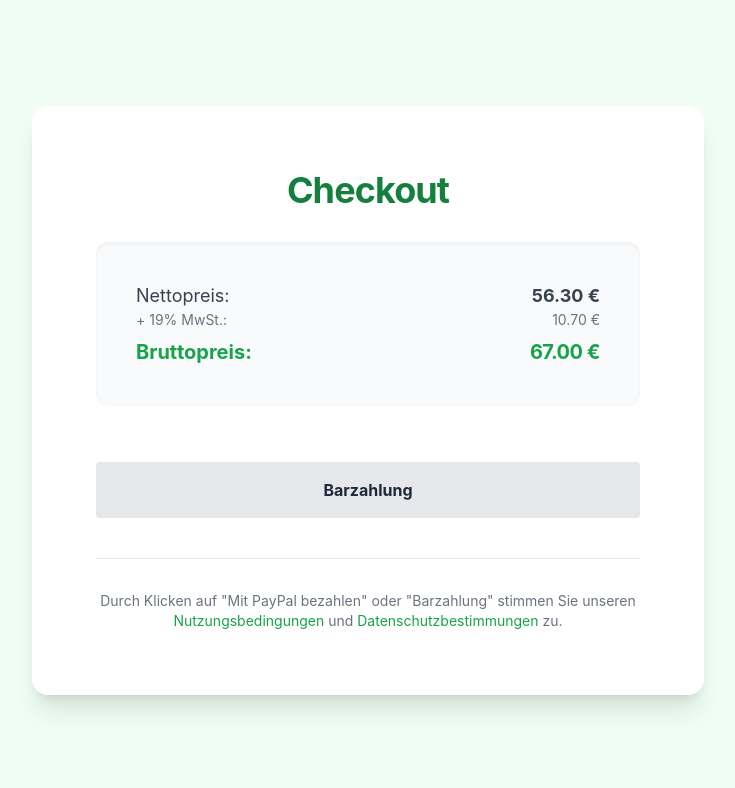
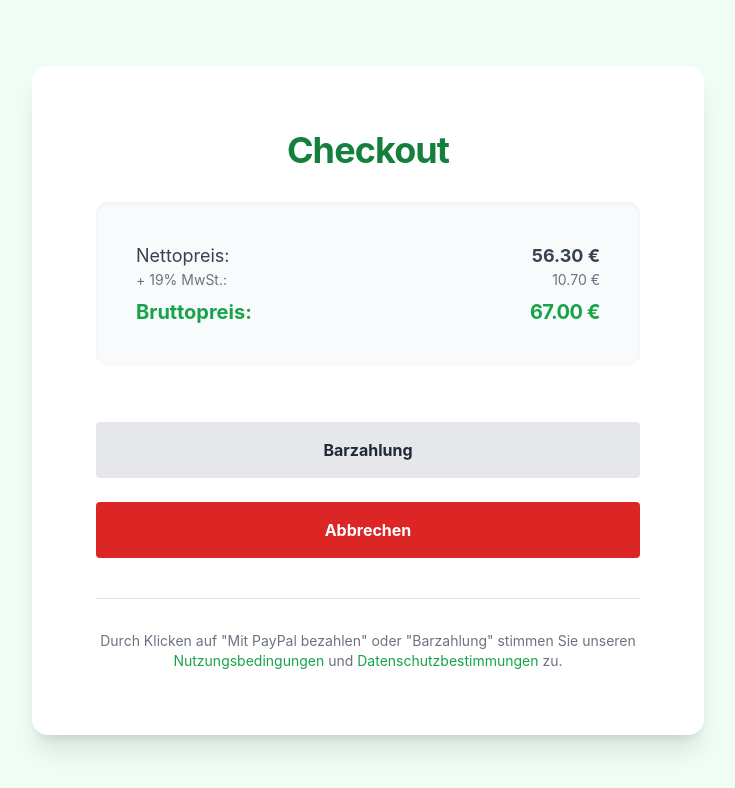
Before and after one commit to SE-2-Wuhler/cash-register-system-frontend, a React (Create React App) app: page /sco/pay in a window 1280 px wide. Shown: the top 788 px of the page, without its empty margins (272-1007 px from the left). Built offline with nearby package versions, Linux system fonts and the light colour scheme.

Commit message:
Füge CancelDialog-Komponente zu Pledge-, Sco- und Pay-Seiten hinzu; implementiere Abbruchlogik und verbessere Benutzerinteraktion

```diff
--- a/src/utils/components/CancelDialog.js
+++ b/src/utils/components/CancelDialog.js
@@ -2,7 +2,7 @@ const CancelDialog = ({ isOpen, onClose, onConfirm, message }) => {
     if (!isOpen) return null;
 
     return (
-        <div className="fixed inset-0 bg-black bg-opacity-50 z-50 flex items-center justify-center p-4">
+        <div className="fixed inset-0 bg-black bg-opacity-50 z-500000 flex items-center justify-center p-4">
             <div className="bg-white rounded-lg max-w-md w-full">
                 <div className="p-6">
                     <h3 className="text-lg font-semibold mb-2">
--- a/src/views/pledge/Pledge.js
+++ b/src/views/pledge/Pledge.js
@@ -1,8 +1,9 @@
 import React, { useState, useEffect } from 'react';
-import { AlertCircle, Trash2, CreditCard } from 'lucide-react';
+import { AlertCircle, Trash2, CreditCard, XCircle } from 'lucide-react';
 import { productService } from '../../api/services/productService';
 import { useApi } from '../../hooks/useApi';
 import { useNavigate } from 'react-router-dom';
+import CancelDialog from '../../utils/components/CancelDialog';
 const NotificationBar = ({ notification }) => (
     <div className={`fixed top-0 left-0 right-0 z-50 transition-transform duration-500 ${notification ? 'translate-y-0' : '-translate-y-full'}`}>
         <div className={`${notification?.type === 'error' ? 'bg-red-500' : 'bg-blue-500'} text-white p-4 flex items-center justify-center shadow-lg`}>
@@ -45,6 +46,7 @@ const Pledge = () => {
     const [notification, setNotification] = useState(null);
     const [barcodeBuffer, setBarcodeBuffer] = useState('');
     const [lastKeypressTime, setLastKeypressTime] = useState(0);
+    const [showCancelDialog, setShowCancelDialog] = useState(false);
 
     const {
         execute: fetchProductByBarcode,
@@ -134,9 +136,31 @@ const Pledge = () => {
         }
     }, [notification]);
 
+    const handleCancel = () => {
+        if (scannedBottles.length > 0) {
+            setShowCancelDialog(true);
+        } else {
+            setScannedBottles([]);
+            navigate('/');
+        }
+    };
+
+    const handleCancelConfirm = () => {
+        setScannedBottles([]);
+        setShowCancelDialog(false);
+        navigate('/');
+    }
+
     return (
         <div className="min-h-screen p-4 bg-blue-50">
             <NotificationBar notification={notification} />
+
+            <CancelDialog
+                isOpen={showCancelDialog}
+                onClose={() => setShowCancelDialog(false)}
+                onConfirm={() => handleCancelConfirm()}
+                message={`Möchten Sie den Vorgang wirklich abbrechen? Alle gescannten Flaschen werden gelöscht.`}
+            />
 
             {barcodeLoading && (
                 <div className="fixed top-4 right-4 bg-yellow-100 p-2 rounded">
@@ -178,6 +202,13 @@ const Pledge = () => {
                                 <span className="ml-3">{calculateTotal().toFixed(2)}€</span>
                             </div>
                             <button
+                                onClick={() => handleCancel()}
+                                className="bg-red-500 hover:bg-red-600 text-white px-6 py-3 rounded-lg flex items-center space-x-3 transition-colors text-lg"
+                            >
+                                <XCircle size={24} />
+                                <span>Abbrechen</span>
+                            </button>
+                            <button
                                 onClick={handlePrint}
                                 className="bg-blue-500 hover:bg-blue-600 text-white px-8 py-3 rounded-lg flex items-center space-x-3 transition-colors text-lg disabled:opacity-50 disabled:cursor-not-allowed"
                                 disabled={scannedBottles.length === 0}
--- a/src/views/sco/Sco.js
+++ b/src/views/sco/Sco.js
@@ -230,10 +230,19 @@ const Sco = () => {
     }, {});
 
     const handleCancel = () => {
+        if (scannedItems.length > 0) {
+            setShowCancelDialog(true);
+        } else {
+            setScannedItems([]);
+            navigate('/');
+        }
+    };
+
+    const handleCancelConfirm = () => {
         setScannedItems([]);
         setShowCancelDialog(false);
-        navigate('/');  // oder wohin auch immer der Nutzer zurückkehren soll
-    };
+        navigate('/');
+    }
 
     const calculateTotal = () => {
         return scannedItems.reduce((sum, item) => sum + (item.price * item.quantity), 0);
@@ -250,8 +259,8 @@ const Sco = () => {
             <CancelDialog
                 isOpen={showCancelDialog}
                 onClose={() => setShowCancelDialog(false)}
-                onConfirm={handleCancel}
-                message="Möchtest du den aktuellen Vorgang wirklich abbrechen? Alle gescannten Artikel werden gelöscht."
+                onConfirm={handleCancelConfirm}
+                message="Möchtest du den aktuellen Vorgang wirklich abbrechen? Alle gescannten Artikel gehen verloren."
             />
 
             {barcodeLoading && (
@@ -296,15 +305,13 @@ const Sco = () => {
                                 <span className="ml-3">{calculateTotal().toFixed(2)}€</span>
                             </div>
                             <div className="flex gap-3">
-                                {scannedItems.length > 0 && (
                                     <button
-                                        onClick={() => setShowCancelDialog(true)}
+                                    onClick={handleCancel}
                                         className="bg-red-500 hover:bg-red-600 text-white px-6 py-3 rounded-lg flex items-center space-x-3 transition-colors text-lg"
                                     >
                                         <XCircle size={24} />
                                         <span>Abbrechen</span>
-                                    </button>
-                                )}
+                                </button>
                                 <button
                                     onClick={handlePayment}
                                     className="bg-green-500 hover:bg-green-600 text-white px-8 py-3 rounded-lg flex items-center space-x-3 transition-colors text-lg"
--- a/src/views/sco/pay/Pay.js
+++ b/src/views/sco/pay/Pay.js
@@ -1,6 +1,7 @@
 import React, { useState, useEffect } from 'react';
 import { PayPalScriptProvider, PayPalButtons } from '@paypal/react-paypal-js';
 import { useNavigate } from 'react-router-dom';
+import CancelDialog from '../../../utils/components/CancelDialog';
 
 
 function Pay() {
@@ -11,6 +12,7 @@ function Pay() {
   const [loading, setLoading] = useState(true);
   const [error, setError] = useState(null);
   const [paymentError, setPaymentError] = useState(null);
+  const [showCancelDialog, setShowCancelDialog] = useState(false);
 
   useEffect(() => {
     const fetchPrice = async () => {
@@ -30,8 +32,8 @@ function Pay() {
 
   if (loading) {
     return (
-      <div className="container mx-auto p-4 h-screen flex items-center justify-center"> {/* Flexbox für Zentrierung */}
-        <div className="text-center"> {/* Innerer Container für Textzentrierung */}
+      <div className="container mx-auto p-4 h-screen flex items-center justify-center">
+        <div className="text-center">
           <div className="animate-spin rounded-full h-16 w-16 border-t-2 border-b-2 border-green-500 mx-auto"></div>
           <p className="mt-2 text-gray-600">Lade Preis...</p>
         </div>
@@ -75,11 +77,28 @@ function Pay() {
     }
     return null;
   };
+
+  const handleCancel = () => {
+    setShowCancelDialog(true);
+  };
+
+  const handleCancelConfirm = () => {
+    setShowCancelDialog(false);
+    navigate('/');
+  }
+
   const paypalClientId = "AbV-7ICaqhM9Xn21eTHQakdRmE0F5IS83yhLr5QNQBIWvbDZcqPPytIFq3AEPKjh09a3lpmMaQMo2DyW";
   return (
     <PayPalScriptProvider options={{ "client-id": "AbV-7ICaqhM9Xn21eTHQakdRmE0F5IS83yhLr5QNQBIWvbDZcqPPytIFq3AEPKjh09a3lpmMaQMo2DyW", "currency": "EUR", "disable-funding": "card" }}>
-      <div className="min-h-screen flex items-center justify-center bg-green-50"> {/* Hauptcontainer für vertikale Zentrierung */}
-        <div className="bg-white rounded-2xl shadow-xl p-16 max-w-2xl w-full mx-auto"> {/* Breite angepasst und Margin für horizontale Zentrierung */}
+      <div className="min-h-screen flex items-center justify-center bg-green-50">
+        <CancelDialog
+          isOpen={showCancelDialog}
+          onClose={() => setShowCancelDialog(false)}
+          onConfirm={handleCancelConfirm}
+          message="Möchtest du den aktuellen Vorgang wirklich abbrechen? Alle gescannten Artikel gehen verloren."
+        />
+
+        <div className="bg-white rounded-2xl shadow-xl p-16 max-w-2xl w-full mx-auto">
           <h1 className="text-4xl font-bold mb-8 text-green-700 text-center tracking-tight">Checkout</h1>
 
           <div className="bg-gray-50 rounded-xl p-10 mb-8 shadow-inner">
@@ -93,6 +112,7 @@ function Pay() {
                 color: 'gold',
                 tagline: false,
                 height: 52,
+
                 shape: 'rect',
                 label: 'paypal'
               }}
@@ -129,6 +149,13 @@ function Pay() {
             >
               Barzahlung
             </button>
+
+            <button
+              onClick={handleCancel}
+              className="bg-red-600 hover:bg-red-700 text-white font-bold py-4 px-8 rounded w-full mt-6"
+            >
+              Abbrechen
+            </button>
           </div>
 
           <div className="border-t border-gray-200 pt-8 text-center text-sm text-gray-500">
```
